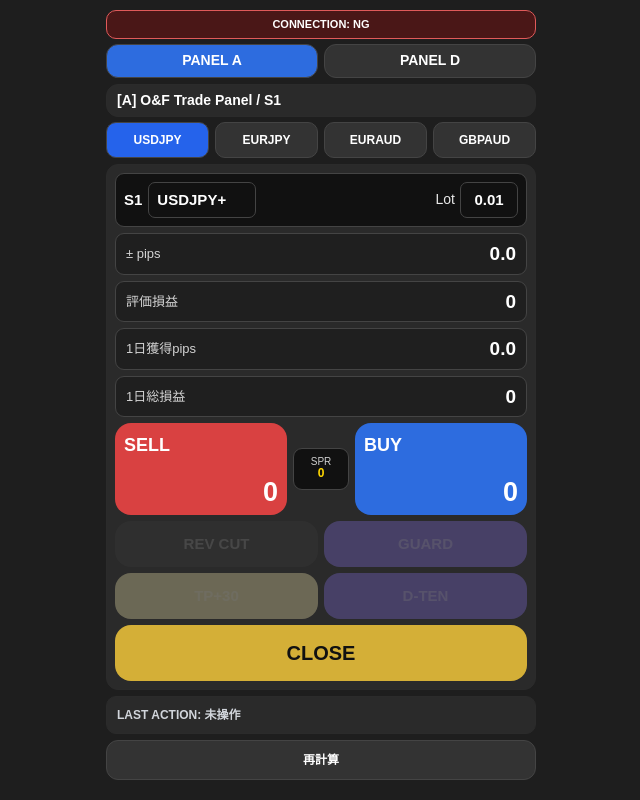
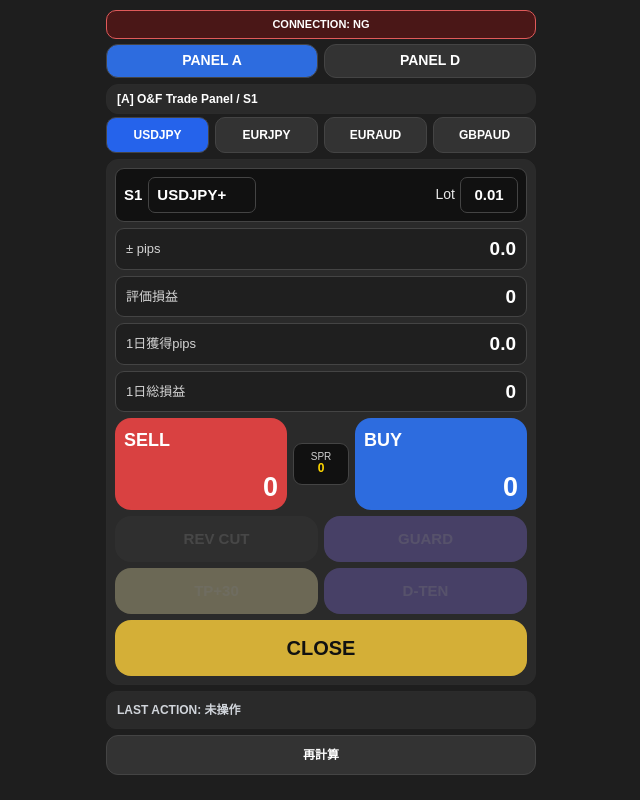
Before and after one commit to mydland777-cyber/of-panel-remote-web, a Next.js app: page / in a window 1280 px wide. Shown: the whole page, without its empty margins (319-959 px from the left). Built offline with nearby package versions, Linux system fonts and the light colour scheme; no server answers.

Commit message:
Reduce top panel header heights

```diff
--- a/app/page.tsx
+++ b/app/page.tsx
@@ -463,8 +463,8 @@ export default function Home() {
             border: "1px solid #2b2b2b",
             borderRadius: 12,
             padding: "5px 10px",
-            marginBottom: 5,
-            fontSize: 14,
+            marginBottom: 3,
+            fontSize: 12,
             fontWeight: 800,
           }}
         >
```
